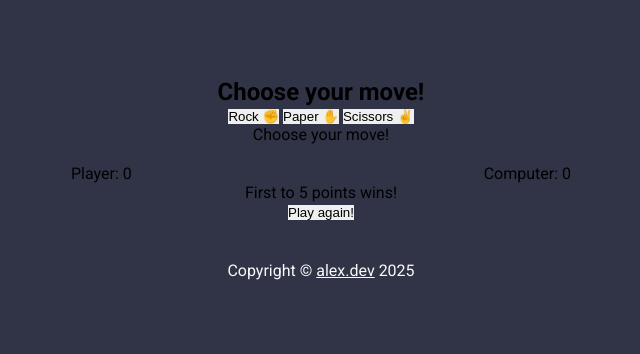
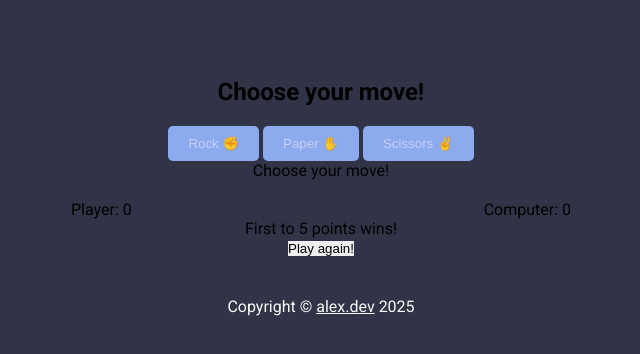
Before and after one commit to alexanderdavies-dev/Rock-Paper-Scissors-, a plain HTML site: page rockpaperscissors.html in a window 1280 px wide. Shown: the part 110-464 px from the top of the page, without its empty margins (319-959 px from the left). Drawn offline with Linux system fonts and the light colour scheme.

Commit message:
style: button styling

```diff
--- a/style.css
+++ b/style.css
@@ -58,6 +58,16 @@ a {
     margin: 0 auto;
 }
 
+.buttons button {
+    background-color: #8caaee;
+    color: #c6d0f5;
+    padding: 10px 20px;
+    margin-top:  20px;
+    border: none;
+    border-radius: 5px;
+    cursor: pointer;
+}
+
 /* footer */
 .footer {
     background-color: #303446;
```
